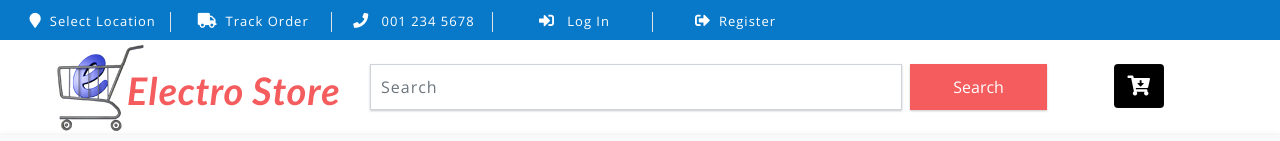
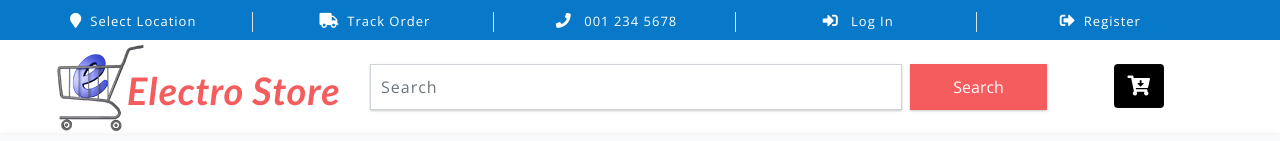
Before and after one commit to edzen12/ecom-template, a plain HTML site: page index.html in a window 1280 px wide. Shown: the top 141 px of the page. Drawn offline with nearby package versions, Linux system fonts and the light colour scheme.

Commit message:
refac index

```diff
--- a/index.html
+++ b/index.html
@@ -51,7 +51,7 @@ License URL: http://creativecommons.org/licenses/by/3.0/
 	<div class="agile-main-top">
 		<div class="container-fluid">
 			<div class="row main-top-w3l py-2">
-				<div class="col-lg-8 header-right mt-lg-0 mt-2">
+				<div class="col-lg-12 header-right mt-lg-0 mt-2">
 					<!-- header lists -->
 					<ul>
 						<li class="text-center border-right text-white">
```
